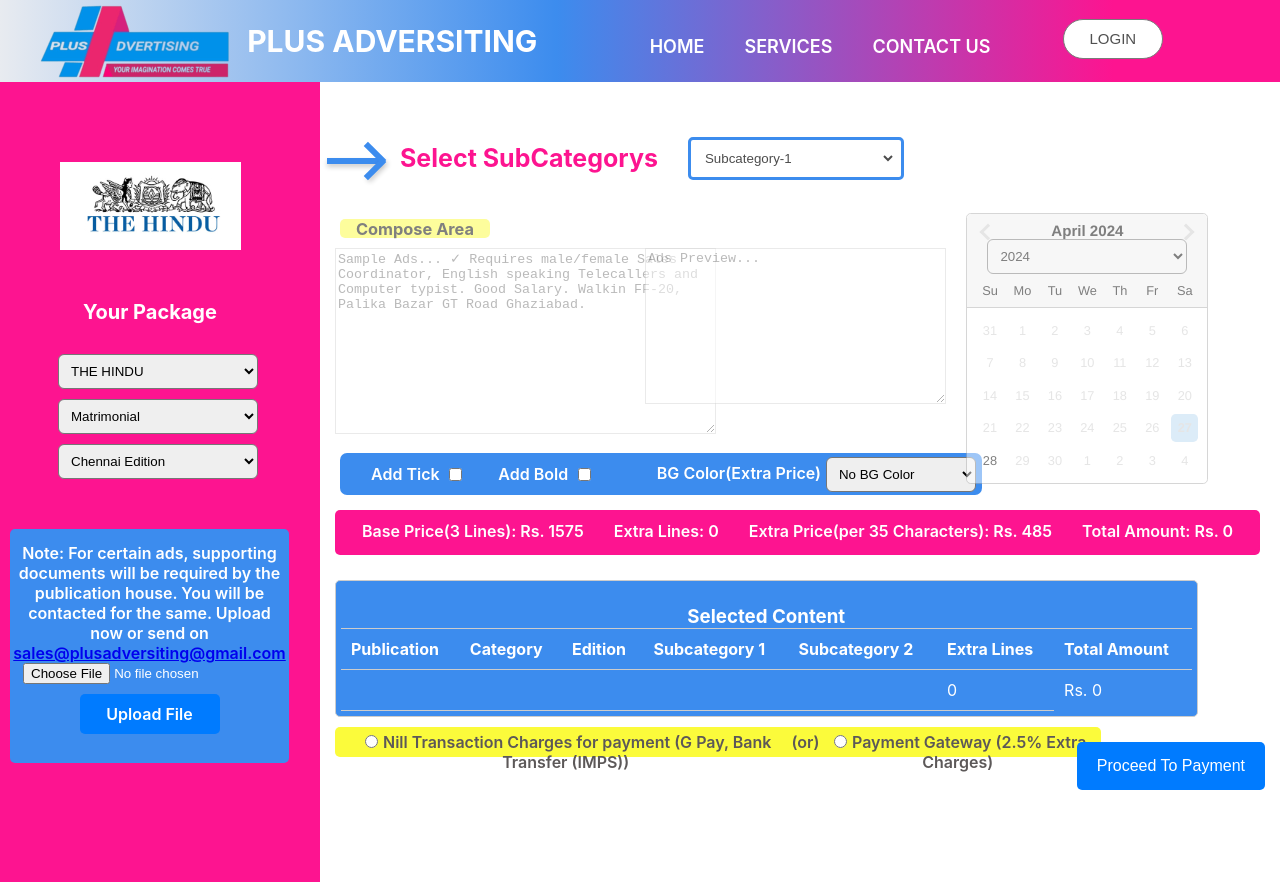
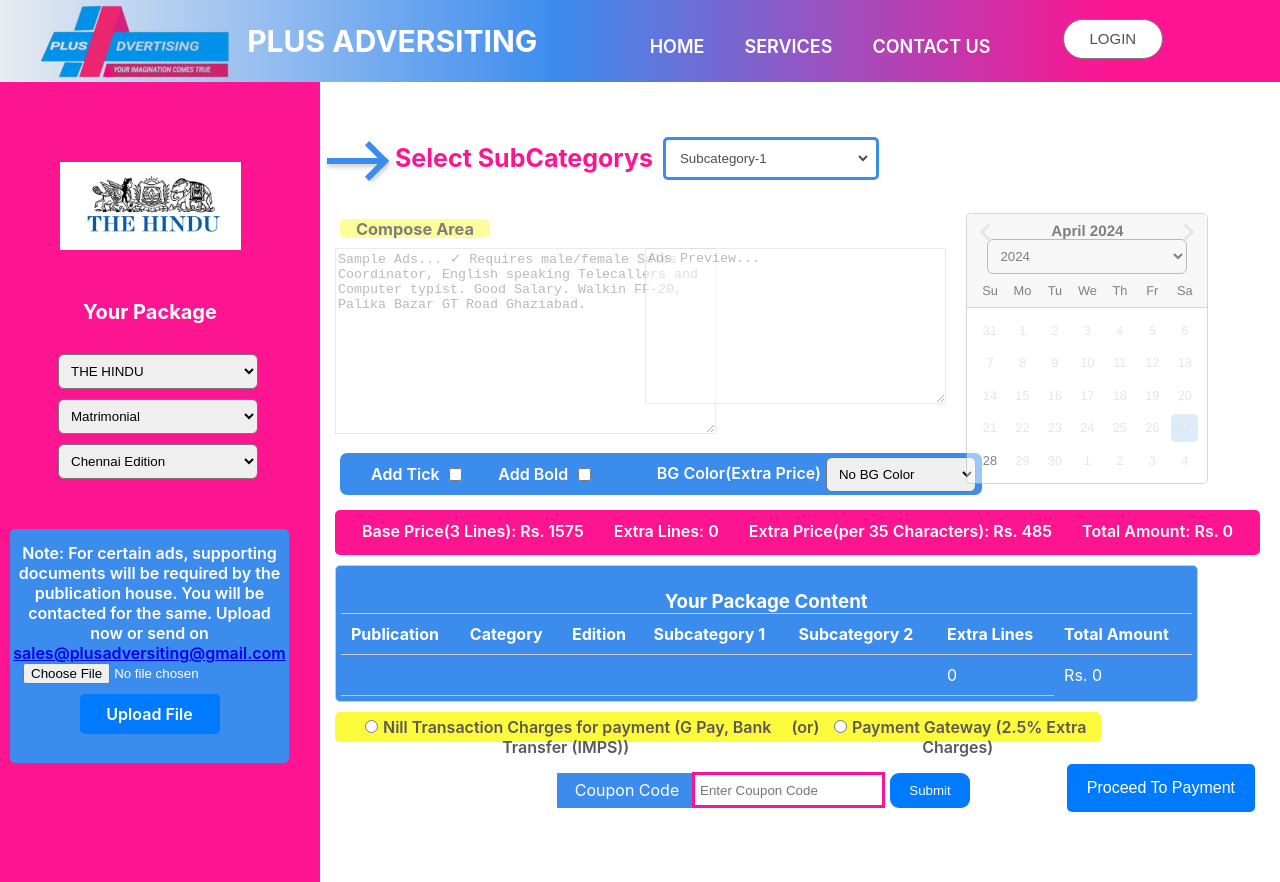
Before and after one commit to Mbsamu222/plusadversiting, a React (Create React App) app: page /compose in a window 1280 px wide. Shown: the top 882 px of the page. Built offline with nearby package versions, Linux system fonts and the light colour scheme.

Commit message:
First commit

```diff
--- a/src/Pages/Composepage/Composepage.css
+++ b/src/Pages/Composepage/Composepage.css
@@ -12,7 +12,7 @@
     animation: marquee 35s linear infinite;
     color:#3c8cee ;
     font-size: large;
-    font-weight: 900;
+    font-weight: 800;
     margin-top: 10px;
 }
 
@@ -75,7 +75,7 @@
   .arrow {
     position: absolute;
     top: 12px;
-    width: 80%;
+    width: 85%;
     height: 6px;
     background-color: #3c8cee;
     box-shadow: 0 3px 5px rgba(0, 0, 0, .2);
@@ -114,7 +114,7 @@
     }
 .container {
     display: flex;
-    gap: 30px;
+    gap: 10px;
     padding: 5px;
     align-items: center;
     padding-left: 5px;
@@ -126,7 +126,7 @@
 .container h3 {
     font-size: 25px;
     color: #fd1490 ;
-    margin-left: 60px;
+    margin-left: 55px;
 }
 
 .input-field {
@@ -239,9 +239,10 @@
     width: 100%;
     overflow: hidden; /* Ensure proper layout */
 }
+
 .modal-content {
-    background:rgb(255, 255, 255) ;
-    border: 5px solid #DAA520;
+    background:#ffffff;
+    border: 5px solid #d64242;
     width: 550px; /* Adjust width as needed */
     height: 450px; /* Adjust height as needed */
     border-radius: 10px;
@@ -253,13 +254,19 @@
     margin-top: -155px;
     margin-left: -250px;
     padding: 20px;
+    position: relative;
+    display: flex;
+    flex-direction: column;
+    justify-content: space-between;
 }
 
-.modal-content p:nth-child(1) {
+.modal-content h4{
     margin-top: 5px; /* Remove top margin for the first paragraph */
     color: #DAA520;
     font-size: larger;
     font-weight: 800;
+    box-shadow: 0 3px 5px #DAA520 ;
+
 }
 
 .modal-content img {
@@ -268,36 +275,71 @@
 }
 .modal-content p{
     margin-top: -10px;
-    margin-bottom: -10px;
+    margin-bottom: 5px;
     color: #DAA520;
     font-size: large;
     font-weight: 500;
 }
+
 .modal-content ul {
     list-style-type: none;
     padding: 0;
     margin: 90px 0;
-    margin-bottom: -20px;
-    color: #DAA520;
+    margin-bottom: 20px;
+    color: #ffffff;
     font-size: large;
     font-weight: 400;
+    text-align: left;
+    margin-left: 10px;
+    display: flex;
+    justify-content: space-between;
+    align-items: center;
+    background-color: rgb(247, 44, 44);
+    border-radius: 5px;
+
 }
+.modal-content .selectedDate {
+    display: flex;
+    justify-content: space-between;
+    align-items: center;
+    margin-top: 40px;
+    margin-left: 10px;
 
+}
 .modal-content ul li {
     cursor: pointer;
 }
+.modal-content .buttons-container1 {
+    /* Adjusted styles */
+    display: flex;
+    align-items: center;
+    justify-content: flex-end; /* Align to the right within selectedDate */
 
-.modal-content .buttons-container {
-    display: flex;
-    justify-content: center;
-    gap: 10px; /* Adjust spacing between buttons */
-    margin-top: 20px;
 }
 
-.modal-content button {
-    width: 60px;
-    height: 30px;
-    display: inline-block; /* Display buttons inline */
+.modal-content .buttons-container2 {
+    /* Adjusted styles */
+    display: flex;
+    align-items: center;
+    justify-content: flex-end; /* Align to the right within selectedSundays */
+}
+.modal-content .buttons-container1 button,
+.modal-content .buttons-container2 button {
+    /* Adjusted styles */
+    background-color: #DAA520;
+    font-size: 15px;
+    font-weight: 400;
+    color: black;
+    border: none;
+    border-radius: 5px;
+    padding: 8px 16px; /* Adjust padding as needed */
+    cursor: pointer;
+}
+
+.modal-content .buttons-container1 button:hover,
+.modal-content .buttons-container2 button:hover {
+    /* Hover styles */
+    background-color: #ffffff;
 }
 
 .price-info {
@@ -371,7 +413,7 @@
 }
 
 .table-content-box {
-    margin-top: -5px;
+    margin-top: -20px;
     border: 1px solid #ccc;
     border-radius: 5px;
     padding: 5px;
@@ -453,15 +495,52 @@
 .payment-options input[type="radio"] {
     margin-right: 5px;
 }
+.coupon-code-container {
+    display: flex;
+    justify-content: flex-end;
+    align-items: center;
+    padding: 10px; /* Add padding for spacing */
+    margin-top: 20px;
+    margin-right: 300px;
+    border-radius: 5px; /* Rounded corners for the container */
+}
+
+.coupon-code-container p {
+    display: flex;
+    justify-content: center;
+    align-items: center;
+    margin-right: -5px; /* Space between the "Apply Coupon Code" text and the input field */
+    color: rgb(255, 255, 255); /* White text color for the text */
+    background-color: #3c8cee;
+    height: 35px;
+    width: 140px;
+}
+
+.coupon-code-container input {
+    border: 3px solid #fd1490; /* Black border for the input field */
+    height: 20px; /* Decrease the height of the input field */
+    padding: 5px; /* Add padding for spacing inside the input field */
+}
+
+.coupon-code-container button {
+    background-color: #007bff; /* Blue color for the Submit button */
+    color: white;
+    border: none;
+    height: 35px;
+    width: 80px;
+    border-radius: 9px;
+    margin-left: 5px;
+    padding: 5px 10px;
+    cursor: pointer;
+}
 
 .composepage-btn {
     display: flex;
     justify-content:flex-end;
     /* Align items to the right */
-    margin-top: 0px;
-    margin-right: 15px;
+    margin-top: -70px;
+    margin-right: 25px;
 }
-
 .composepage-btn button {
     padding: 15px 20px;
     background-color: #007bff;
--- a/src/Pages/Composepage/Composepage.jsx
+++ b/src/Pages/Composepage/Composepage.jsx
@@ -7,6 +7,7 @@
 import { Link } from 'react-router-dom';
 import the_hindu_logo from '../Assests/the_hindu_logo.jpg'
 import modal_logo from '../Assests/modal_logo.png'
+
 
 
 
@@ -24,6 +25,14 @@
     const filterPassedDate = (date) => {
         const today = new Date();
         return date.getDay() === 0 && date > today;
+    };
+
+    // Function to format date as "DD/MM/YYYY"
+    const formatDate = (date) => {
+        const day = date.getDate().toString().padStart(2, '0');
+        const month = (date.getMonth() + 1).toString().padStart(2, '0');
+        const year = date.getFullYear();
+        return `${day}/${month}/${year}`;
     };
 
     // Function to handle date selection and set selected Sunday
@@ -45,15 +54,12 @@
         }
     };
 
-
     const handleSelectOption = (option) => {
         // Handle the selection of one Sunday date and the next 3 Sundays
         setSelectedDate(option);
         setShowPopup(false);
         // Optionally, you can perform additional logic based on the selected option
     };
-
-
 
     return (
         <div className="custom-calendar">
@@ -65,6 +71,7 @@
                 scrollableYearDropdown
                 dropdownMode="select"
                 dateFormat="dd/MM/yyyy"
+                customInput={<CustomInput />}
                 inline
             />
             <Popup
@@ -74,27 +81,39 @@
                 onClose={() => setShowPopup(false)}
             >
                 <div className="modal-content">
-                    <p>Special Offers Flat 50%</p>
+                    <h4>Special Offers Flat 50%</h4>
                     <img src={modal_logo} alt="" />
-                    <p>Pay 1 Sunday Get Next 3 Sundays Free</p>
+                    <p>Pay 1 Sunday 50% Offer Get Next 3 Sundays Free</p>
                     <p>( You Pay Flats 50% Amount Only for Your Next 3 Sundays )</p>
+                    <ul className='selectedDate'>
+                        {selectedDate && (
+                            <li>{formatDate(selectedDate)}</li>
+                        )}
+                        <div className='buttons-container1'>
+                            <button> Select 1 Sunday</button>
+                        </div>
+                    </ul>
                     <ul>
                         {selectedSundays &&
                             selectedSundays.map((sunday, index) => (
                                 <li key={index} onClick={() => handleSelectOption(sunday)}>
-                                    {sunday.toLocaleDateString('en-US')}
+                                    {formatDate(sunday)} {/* Format date here */}
                                 </li>
                             ))}
+                            <div className='buttons-container2'>
+                                <button> Select 4 Sundays</button>
+                            </div>
                     </ul>
-                    <div className='buttons-container'>
-                    <button>Yes</button>
-                    <button>No</button>
-                    </div>
                 </div>
             </Popup>
         </div>
     );
 };
+
+// Custom input component for DatePicker
+const CustomInput = ({ value, onClick }) => (
+    <input type="text" value={value} onClick={onClick} readOnly />
+);
 
 
 const PriceInfo = ({ basePrice, extraCharacters, extraPrice, totalPrice }) => {
@@ -138,6 +157,7 @@
     const [isTickAdded, setIsTickAdded] = useState(false); // State to track if tick is added
     const [isBoldText, setIsBoldText] = useState(false);
     const [paymentOption, setPaymentOption] = useState('');
+    const [couponCode, setCouponCode] = useState('');
     const [selectedBgColor, setSelectedBgColor] = useState('#ffffff'); // Default background color
     const colorOptions = [
         { value: '#ffffff', label: 'No BG Color' },
@@ -337,6 +357,16 @@
 
     const editionOptions = getEditionOptions();
 
+    const handleCouponCodeChange = (e) => {
+        setCouponCode(e.target.value);
+    };
+
+    // Function to handle coupon code submission
+    const handleSubmitCouponCode = () => {
+        // You can implement logic to handle coupon code submission here
+        alert(`Coupon Code Submitted: ${couponCode}`);
+    };
+
     return (
         <div className='package'>
             <div className='composepage-left'>
@@ -529,7 +559,7 @@
                         />
                     </div>
                     <div className="table-content-box">
-                        <h3>Selected Content</h3>
+                        <h3>Your Package Content</h3>
                         <table>
                             <thead>
                                 <tr>
@@ -590,6 +620,16 @@
                             <label htmlFor="paymentGateway">Payment Gateway (2.5% Extra Charges)</label>
                         </div>
                     </div>
+                    <div className="coupon-code-container">
+                        <p>Coupon Code</p>
+                        <input
+                            type="text"
+                            placeholder="Enter Coupon Code"
+                            value={couponCode}
+                            onChange={handleCouponCodeChange}
+                        />
+                        <button onClick={handleSubmitCouponCode}>Submit</button>
+                    </div>
                     <div className="composepage-btn">
                         <Link to="/paymentpage">
                             <button type="button">Proceed To Payment</button>
```
